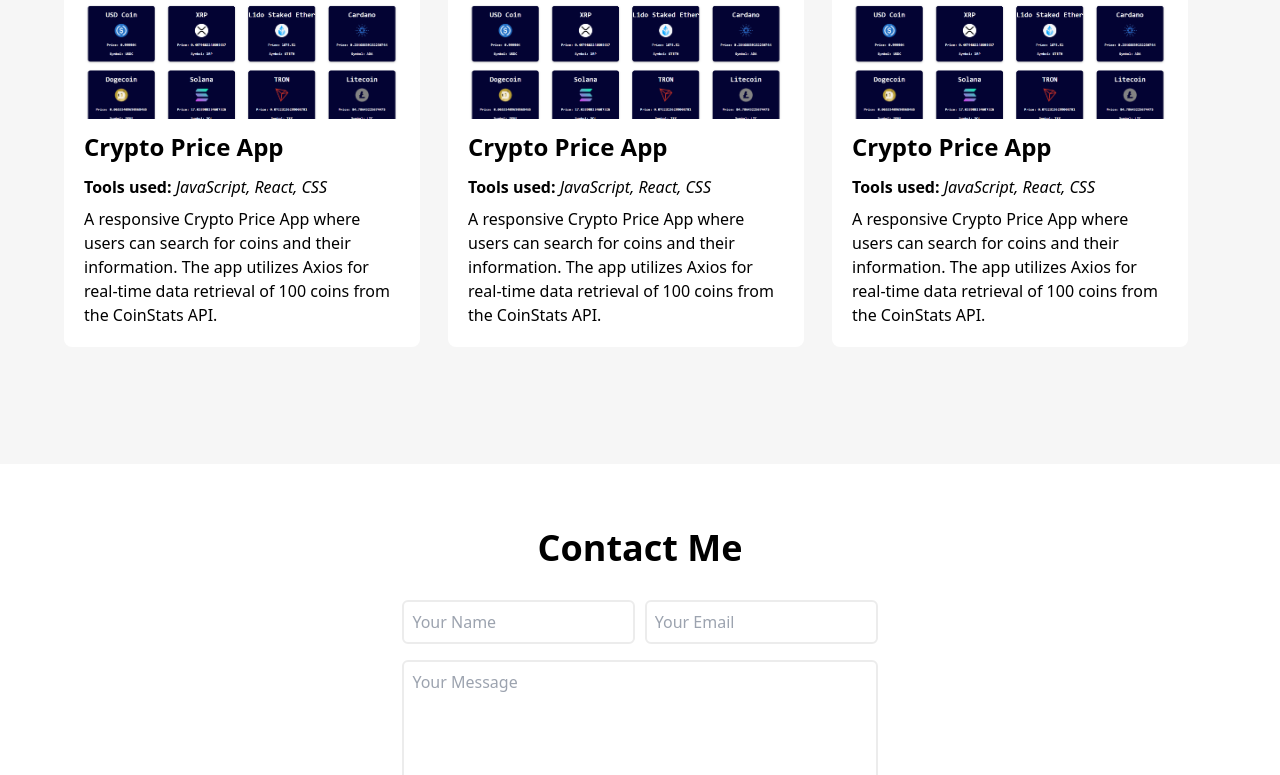
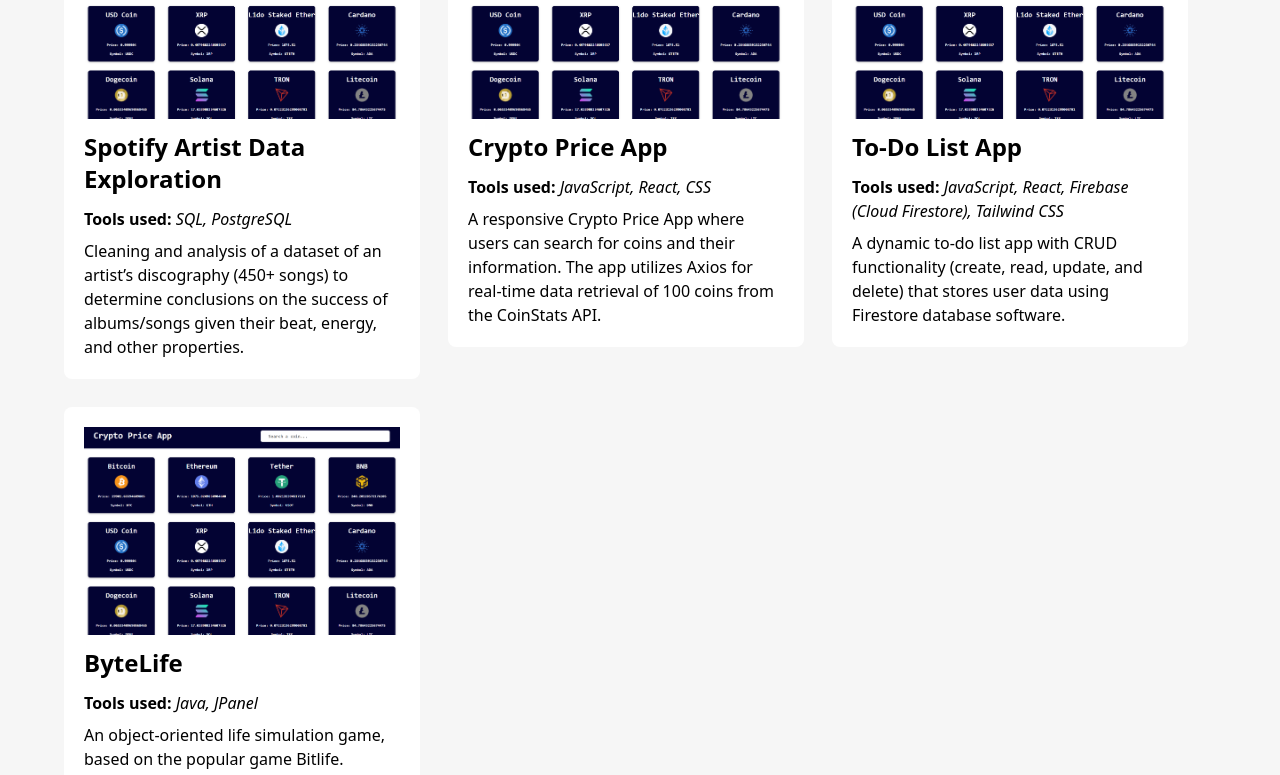
Before and after one commit to lorena-rosati/personal-website, a React (Create React App) app: page / in a window 1280 px wide. Shown: the part 1077-1852 px from the top of the page. Built offline with nearby package versions, Linux system fonts and the light colour scheme.

Commit message:
Adding to projects page

```diff
--- a/src/components/Projects.jsx
+++ b/src/components/Projects.jsx
@@ -16,10 +16,10 @@
         <h1 className={style.title}>Projects</h1>
       </div>
       <div className={style.projects}>
+        <Project src={cryptopriceapp} title="Spotify Artist Data Exploration" tools="SQL, PostgreSQL" description="Cleaning and analysis of a dataset of an artist’s discography (450+ songs) to determine conclusions on the success of albums/songs given their beat, energy, and other properties." />
         <Project src={cryptopriceapp} title="Crypto Price App" tools="JavaScript, React, CSS" description="A responsive Crypto Price App where users can search for coins and their information. The app utilizes Axios for real-time data retrieval of 100 coins from the CoinStats API." />
-        <Project src={cryptopriceapp} title="Crypto Price App" tools="JavaScript, React, CSS" description="A responsive Crypto Price App where users can search for coins and their information. The app utilizes Axios for real-time data retrieval of 100 coins from the CoinStats API." />
-        <Project src={cryptopriceapp} title="Crypto Price App" tools="JavaScript, React, CSS" description="A responsive Crypto Price App where users can search for coins and their information. The app utilizes Axios for real-time data retrieval of 100 coins from the CoinStats API." />
-
+        <Project src={cryptopriceapp} title="To-Do List App" tools="JavaScript, React, Firebase (Cloud Firestore), Tailwind CSS" description="A dynamic to-do list app with CRUD functionality (create, read, update, and delete) that stores user data using Firestore database software." />
+        <Project src={cryptopriceapp} title="ByteLife" tools="Java, JPanel" description="An object-oriented life simulation game, based on the popular game Bitlife. Applies principles such as inheritance and polymorphism to enable the user to make customized choices at each age which alters. their personal statistics and corresponding risk of death." />
       </div>
     </div>
   );
```
